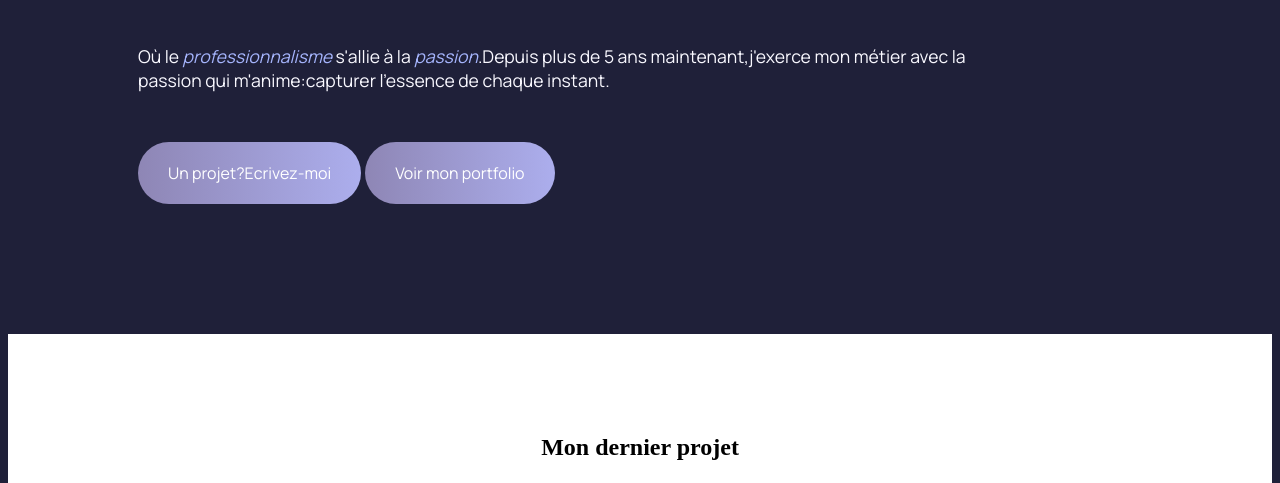
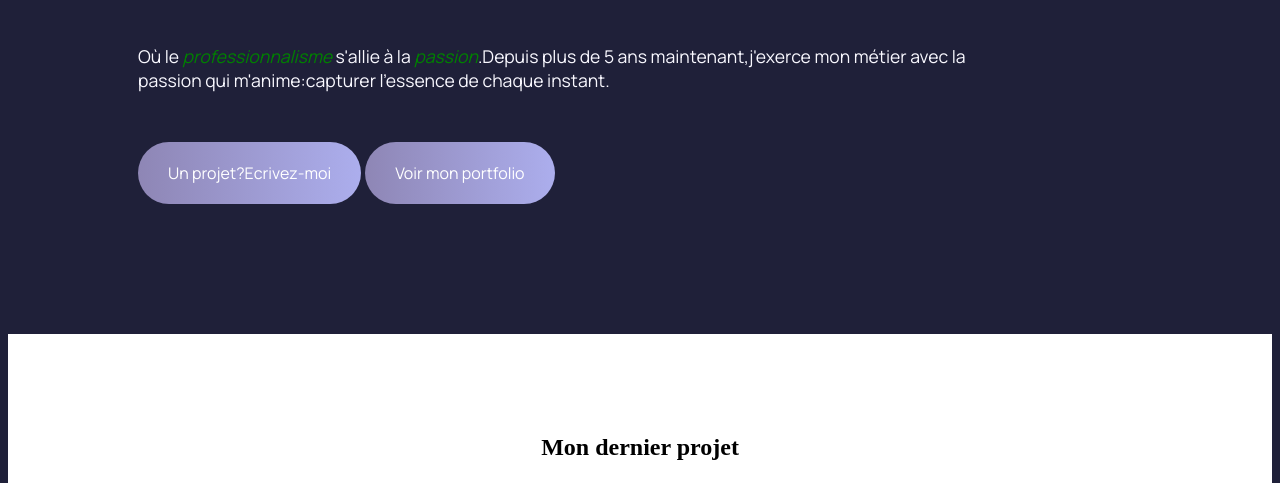
Before and after one commit to Gawane/xaralaproject, a plain HTML site: page index.html in a window 1280 px wide. Shown: the part 317-800 px from the top of the page. Drawn offline with Linux system fonts and the light colour scheme.

Commit message:
change color em to green

```diff
--- a/style.css
+++ b/style.css
@@ -5,7 +5,7 @@ em{
 	color:#A5B4FC;
 }
 em{
-	color:#A5B4FC;
+	color:green;
 }
 h1{
 	font-size:3.5em;
```
